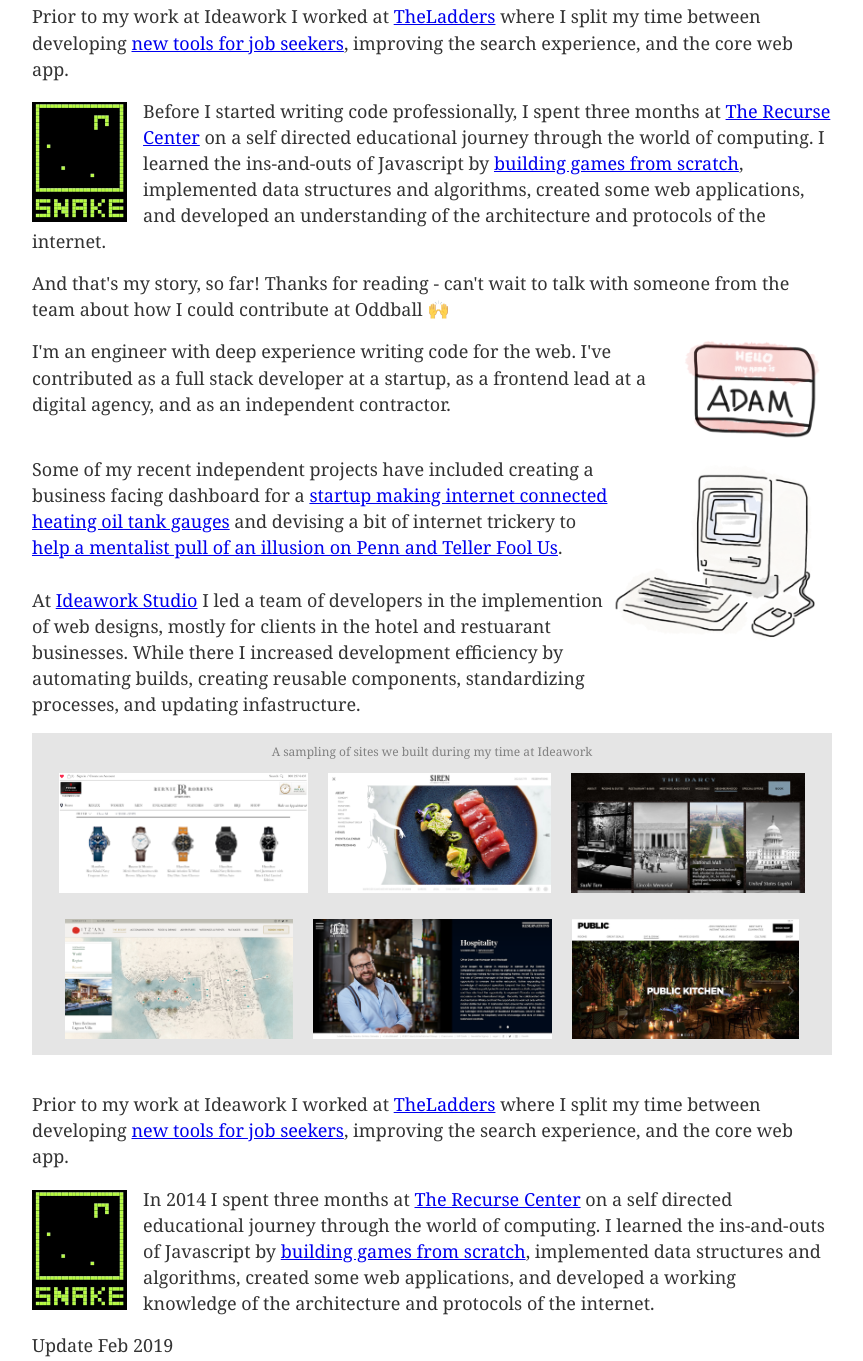
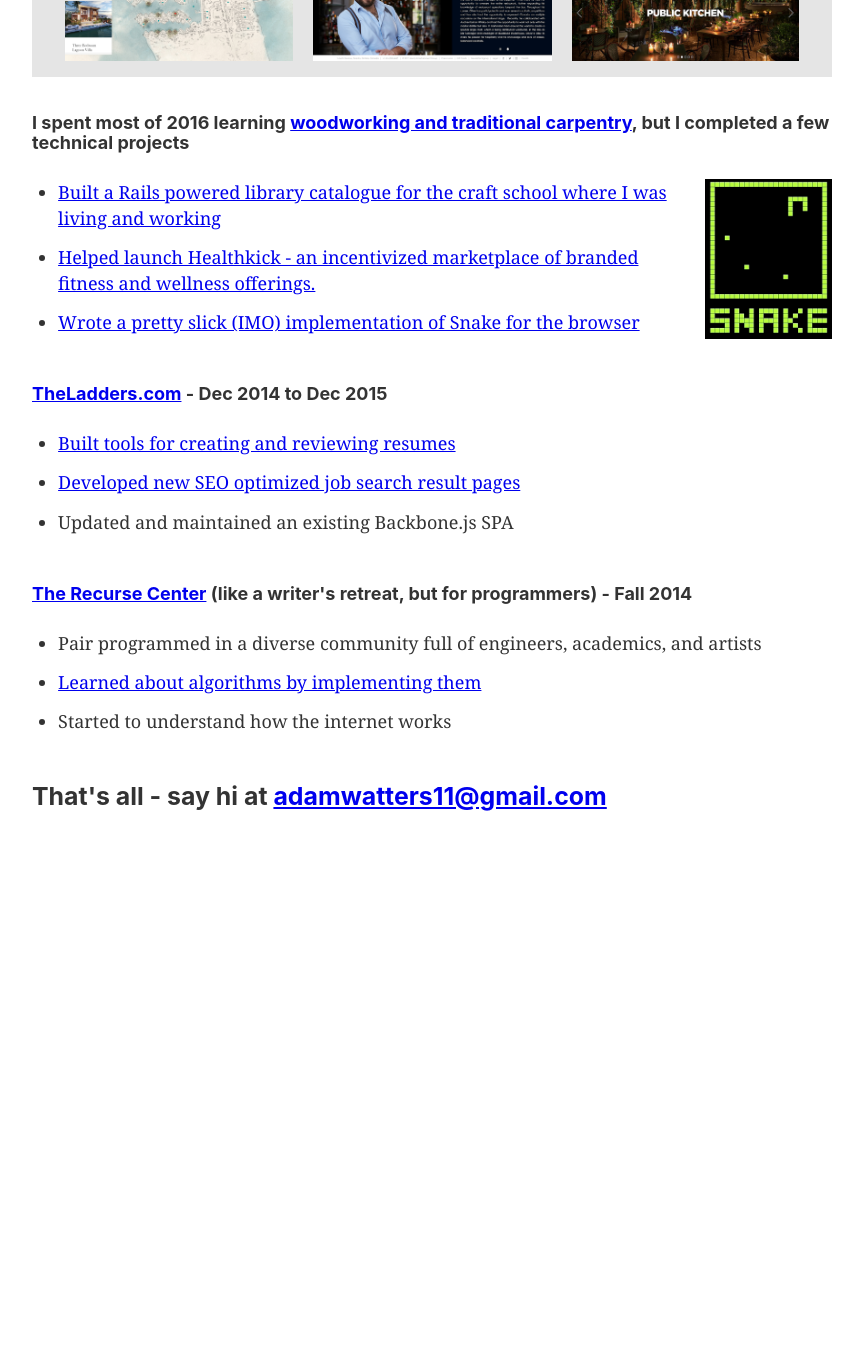
Before and after one commit to adamwatters/homepage, a Gatsby site: page / in a window 1280 px wide. Shown: the part 1038-2399 px from the top of the page, without its empty margins (208-1071 px from the left). After the commit the page ends 1991 px from the top, so only its background shows below. Built offline with nearby package versions, Linux system fonts and the light colour scheme; Gatsby itself is replaced by a stand-in of ours.

Commit message:
Update index.js
copy and pasted from my parents pc because i can't be bothered to set up git for windows

```diff
--- a/src/pages/index.js
+++ b/src/pages/index.js
@@ -16,6 +16,8 @@
 const Work = styled.img`
   width: 220px;
   float: right;
+  margin-left: 10px;
+  margin-bottom: 0;
 `
 
 const Img = styled.img`
@@ -117,33 +119,42 @@
     </HeaderContainer>
     <WorkPageContainer>
       <Paragraph>
-        <Nametag src={nametag} alt="adam watters" />
         <h3>
-          I'm an engineer/designer with deep experience writing code for the
+          Creative Engineer with deep experience writing code for the
           web.
         </h3>
       </Paragraph>
       <Paragraph>
+        <h4>Recent Doings</h4>
+        <Work src={work} alt={work} />
         <ul style={{ marginBottom: '0' }}>
         <li>
             {' '}
             <a
-              href="https://github.com/stefanjudis/netlify-menubar"
+              href="https://ukiyo-e.netlify.com/"
               target="_blank"
               rel="noopener noreferrer"
             >
-              An open source Electron App for managing sites deployed to Netlify
+              An Algolia powered search app for exploring the Metropolitan Museum's collection of Japanese woodblock prints.
             </a>
           </li>
           <li>
-            A React/Redux based dashboard to interact with a Serverless/DynamoDB
-            backend for{' '}
+            {' '}
+            <a
+              href="https://github.com/stefanjudis/netlify-menubar/pull/14"
+              target="_blank"
+              rel="noopener noreferrer"
+            >
+              Contributing to an open source Electron App for managing sites deployed to Netlify
+            </a>
+          </li>
+          <li>
             <a
               href="https://www.myalice.com/"
               target="_blank"
               rel="noopener noreferrer"
             >
-              a startup making internet connected heating oil tank gauges
+             A React/Redux based dashboard for a startup making internet connected heating oil tank gauges
             </a>{' '}
           </li>
           <li>
@@ -159,22 +170,30 @@
             contacts app in the browser.
           </li>
           <li>
+            Non-Technical: helped build{' '}
             <a
-              href="https://heartwoodlibrary.herokuapp.com/"
+              href="https://timberhomesllc.com/timberhomes-completes-class-of-1978-bunkhouse/"
+              target="_blank"
+              rel="noopener noreferrer"
+            >a beautiful bunkhouse in the White Mountains of New Hampshire
+            </a>{' '}and{' '}
+            <a
+              href="https://habitatnyc.org/"
+              target="_blank"
+              rel="noopener noreferrer"
+            >affordable housing in New York City.
+            </a>
+          </li>
+        </ul>
+        <Paragraph>
+          <h4 style={{marginTop: '30px'}}>
+            <a
+              href="https://www.ideawork.com/"
               target="_blank"
               rel="noopener noreferrer"
             >
-              A library application in Rails
-            </a>{' '}
-            for the homebuilding school where I spent a summer as an apprentice
-            carpenter
-          </li>
-        </ul>
-        <Paragraph>
-          My last full time position as an Engineer was with Ideawork Studios
-          from Feb 2017 to April 2018. While there I...
-        </Paragraph>
-        <Paragraph>
+             Ideawork Studios
+            </a>{' '}- Feb 2017 to April 2018.</h4>
           <ul style={{ marginBottom: '0' }}>
             <li>
               Lead a team of five developers building React powered websites for
@@ -239,178 +258,123 @@
         />
       </Images>
       <Paragraph>
-        Prior to my work at Ideawork I worked at{' '}
-        <a href="https://www.theladders.com/">TheLadders</a> where I split my
-        time between developing{' '}
-        <a
+
+        <h4>I spent most of 2016 learning{` `}<a
+              href="https://www.heartwoodschool.com/"
               target="_blank"
               rel="noopener noreferrer"
-          href="https://www.theladders.com/resume-reviewer"
             >
-          new tools for job seekers
-        </a>
-        , improving the search experience, and the core web app.
-      </Paragraph>
-      <Paragraph>
+              woodworking and traditional carpentry
+            </a>, but I completed a few technical projects</h4>
             <img
           style={{
-            float: 'left',
-            height: 120,
-            marginTop: 4,
-            marginRight: 16,
+            float: 'right',
+            height: 160,
+            marginTop: 0,
+            marginLeft: 36,
             marginBottom: 0,
             opactiy: 0.5,
           }}
           src={snake}
           alt="snake"
         />
-        Before I started writing code professionally, I spent three months at{' '}
-        <a href="https://www.recurse.com/">The Recurse Center</a> on a self
-        directed educational journey through the world of computing. I learned
-        the ins-and-outs of Javascript by{' '}
+        <ul style={{ marginBottom: '0' }}>
+            <li>
             <a
-          target="_blank"
-          rel="noopener noreferrer"
-          href="https://rawgit.com/adamwatters/snake2/master/index.html"
-        >
-          building games from scratch
-        </a>
-        , implemented data structures and algorithms, created some web
-        applications, and developed an understanding of the architecture and
-        protocols of the internet.
-      </Paragraph>
-      <Paragraph>
-        And that's my story, so far! Thanks for reading - can't wait to talk
-        with someone from the team about how I could contribute at Oddball{' '}
-        <span aria-label="img" role="img">
-          🙌
-        </span>
-      </Paragraph>
-      <Paragraph>
-        <Nametag src={nametag} alt="adam watters" />
-        I'm an engineer with deep experience writing code for the web. I've
-        contributed as a full stack developer at a startup, as a frontend lead
-        at a digital agency, and as an independent contractor.
-      </Paragraph>
-      <Paragraph>
-        <Work src={work} alt={work} />
-        Some of my recent independent projects have included creating a business
-        facing dashboard for a{' '}
-        <a
-          href="https://www.myalice.com/"
+              href="https://heartwoodlibrary.herokuapp.com/"
               target="_blank"
               rel="noopener noreferrer"
             >
-          startup making internet connected heating oil tank gauges
-        </a>{' '}
-        and devising a bit of internet trickery to{' '}
+              Built a Rails powered library catalogue for the craft school where I was living and working
+            </a>
+            </li>
+            <li>
             <a
-          href="https://www.youtube.com/watch?v=vexTDlTY6MY"
+              href="https://www.health-kick.com/"
               target="_blank"
               rel="noopener noreferrer"
             >
-          help a mentalist pull of an illusion on Penn and Teller Fool Us
+            Helped launch Healthkick - an incentivized marketplace of branded fitness and wellness offerings.
             </a>
-        .<br />
-        <br />
-        At{' '}
-        <a href="https://www.youtube.com/watch?v=vexTDlTY6MY">
-          Ideawork Studio
-        </a>{' '}
-        I led a team of developers in the implemention of web designs, mostly
-        for clients in the hotel and restuarant businesses. While there I
-        increased development efficiency by automating builds, creating reusable
-        components, standardizing processes, and updating infastructure.
-      </Paragraph>
-      <Images>
-        <div
-          style={{
-            position: 'absolute',
-            left: 0,
-            right: 0,
-            textAlign: 'center',
-            top: 6,
-            fontSize: 12,
-            color: 'grey',
-          }}
-        >
-          A sampling of sites we built during my time at Ideawork
-        </div>
-        <PortfolioLink
-          src={bernierobbins}
-          url={'https://www.bernierobbins.com/men/watches?PRICE=1000-2499'}
-          alt={'bernierobbins'}
-        />
-        <PortfolioLink
-          src={siren}
-          url={'http://www.sirenbyrw.com/'}
-          alt={'siren'}
-        />
-        <PortfolioLink
-          src={darcy}
-          url={'https://www.thedarcyhotel.com/neighborhood'}
-          alt={'darcy'}
-        />
-        <PortfolioLink
-          src={itzana}
-          url={
-            'http://www.itzanabelize.com/the-resort/overview/destination/resort/ceviche-bar'
-          }
-          alt={'itzana'}
-        />
-        <PortfolioLink
-          src={blueblood}
-          url={'http://www.bluebloodsteakhouse.com/team/hospitality/mixologist'}
-          alt={'blueblood'}
-        />
-        <PortfolioLink
-          src={publicHotel}
-          url={'https://www.publichotels.com/eat-and-drink'}
-          alt={'publicHotel'}
-        />
-      </Images>
-      <Paragraph>
-        Prior to my work at Ideawork I worked at{' '}
-        <a href="https://www.theladders.com/">TheLadders</a> where I split my
-        time between developing{' '}
+            </li>
+            <li>
             <a
+              href="https://pixelsnake.netlify.com/"
               target="_blank"
               rel="noopener noreferrer"
-          href="https://www.theladders.com/resume-reviewer"
             >
-          new tools for job seekers
+            Wrote a pretty slick (IMO) implementation of Snake for the browser
             </a>
-        , improving the search experience, and the core web app.
+            </li>
+          </ul>
       </Paragraph>
       <Paragraph>
-        <img
-          style={{
-            float: 'left',
-            height: 120,
-            marginTop: 4,
-            marginRight: 16,
-            marginBottom: 0,
-            opactiy: 0.5,
-          }}
-          src={snake}
-          alt="snake"
-        />
-        In 2014 I spent three months at{' '}
-        <a href="https://www.recurse.com/">The Recurse Center</a> on a self
-        directed educational journey through the world of computing. I learned
-        the ins-and-outs of Javascript by{' '}
+          <h4 style={{marginTop: '20px'}}>
             <a
+              href="https://www.theladders.com/"
               target="_blank"
               rel="noopener noreferrer"
-          href="https://rawgit.com/adamwatters/snake2/master/index.html"
             >
-          building games from scratch
+             TheLadders.com
+            </a>{' '}- Dec 2014 to Dec 2015</h4>
+          <ul style={{ marginBottom: '0' }}>
+            <li>
+            <a
+              href="https://www.theladders.com/"
+              target="_blank"
+              rel="noopener noreferrer"
+            >
+             Built tools for creating and reviewing resumes
             </a>
-        , implemented data structures and algorithms, created some web
-        applications, and developed a working knowledge of the architecture and
-        protocols of the internet.
+            </li>
+            <li>
+            <a
+              href="https://www.theladders.com/jobs/new-york-ny-jobs"
+              target="_blank"
+              rel="noopener noreferrer"
+            >
+             Developed new SEO optimized job search result pages
+            </a>
+            </li>
+            <li>
+              Updated and maintained an existing Backbone.js SPA
+            </li>
+          </ul>
         </Paragraph>
-      <Paragraph>Update Feb 2019</Paragraph>
+        <Paragraph>
+          <h4 style={{marginTop: '20px'}}>
+            <a
+              href="https://www.recurse.com/"
+              target="_blank"
+              rel="noopener noreferrer"
+            >
+             The Recurse Center
+            </a>{' '}(like a writer's retreat, but for programmers) - Fall 2014</h4>
+          <ul style={{ marginBottom: '0' }}>
+            <li>
+             Pair programmed in a diverse community full of engineers, academics, and artists
+            </li>
+            <li>
+            <a
+              href="https://javascriptsorts.netlify.com/"
+              target="_blank"
+              rel="noopener noreferrer"
+            >
+             Learned about algorithms by implementing them
+            </a>
+            </li>
+            <li>
+              Started to understand how the internet works
+            </li>
+          </ul>
+        </Paragraph>
+        <Paragraph>
+          <h3 style={{marginTop: '20px'}}>That's all - say hi at             <a
+              href="mailto:adamwatters11@gmail.com"
+              target="_blank"
+              rel="noopener noreferrer"
+            >adamwatters11@gmail.com</a></h3>
+        </Paragraph>
     </WorkPageContainer>
   </>
 )
```
Lines whose indentation alone changed are shown as unchanged.
